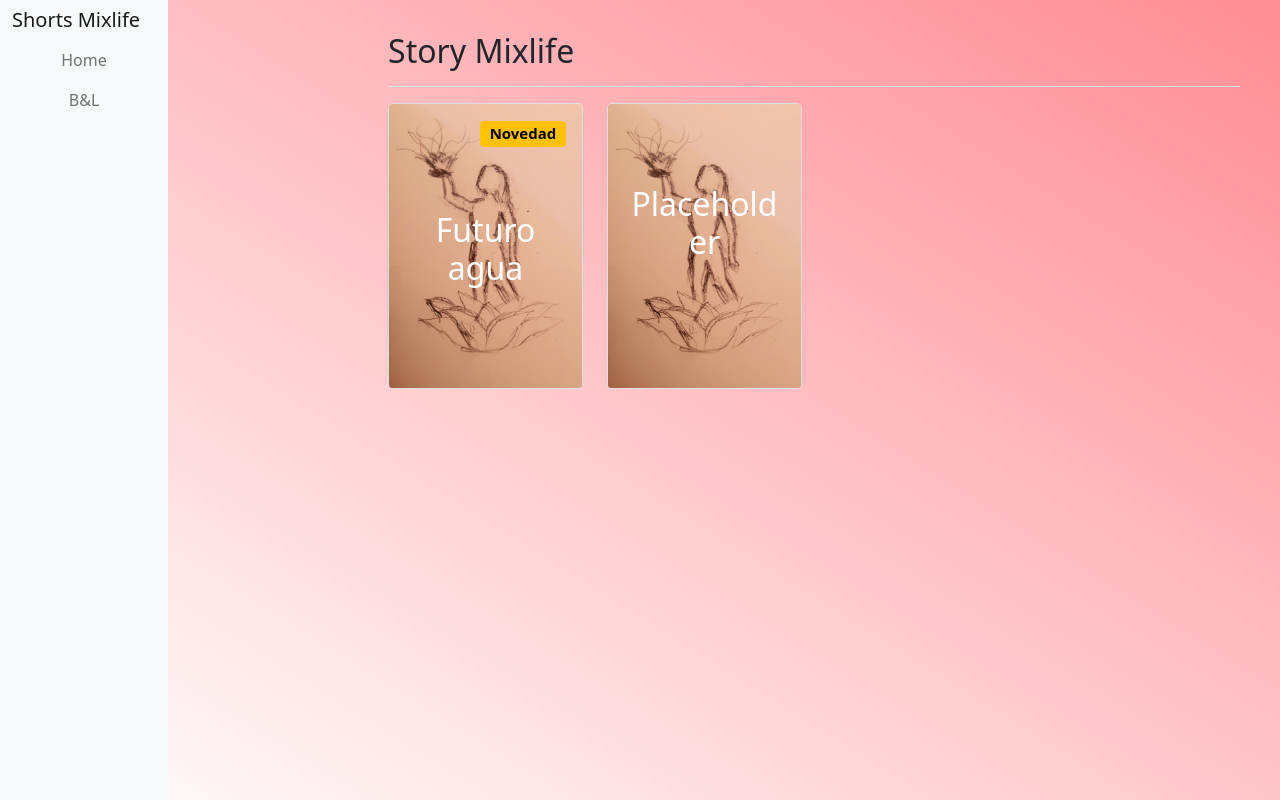
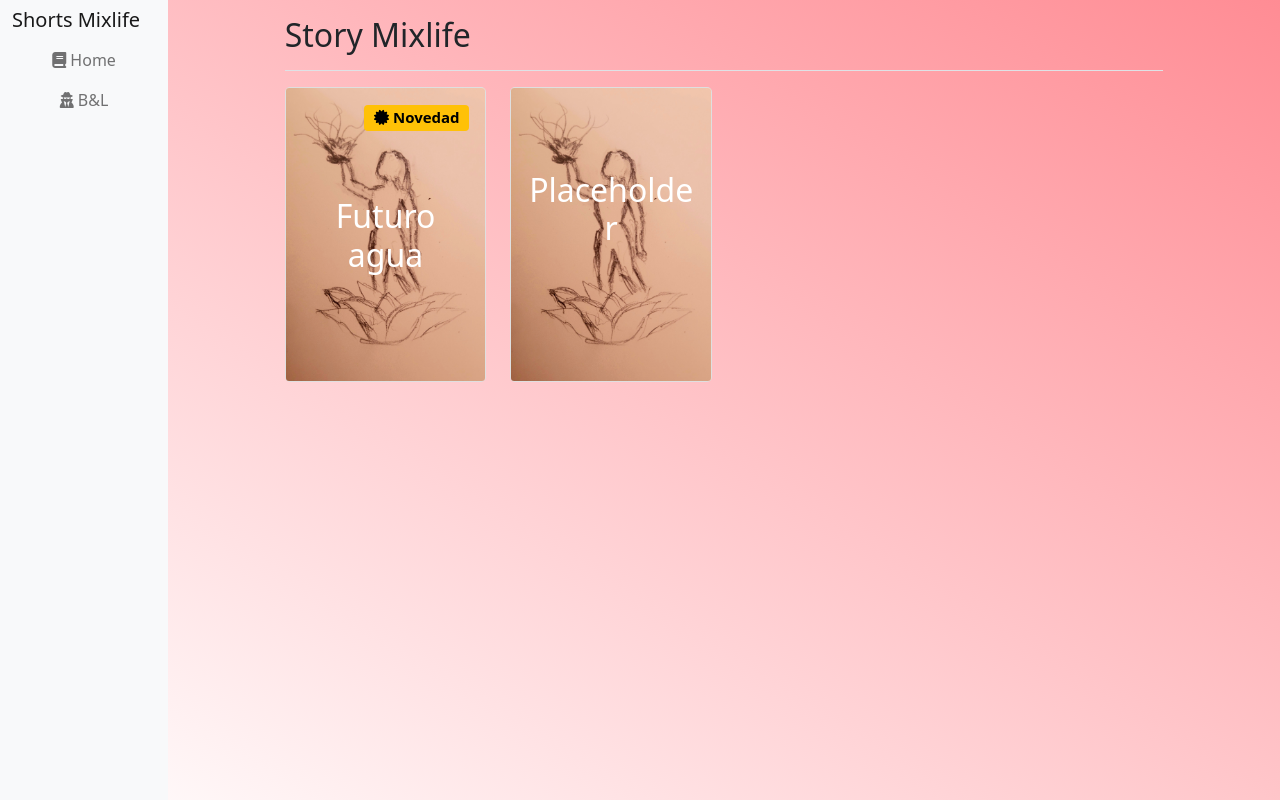
Before and after one commit to DRAKONNN/mixlife, a React (Create React App) app: page /home in a window 1280 px wide. Built offline with nearby package versions, Linux system fonts and the light colour scheme.

Commit message:
changing navbar icons

```diff
--- a/package.json
+++ b/package.json
@@ -3,6 +3,7 @@
   "version": "0.1.0",
   "private": true,
   "dependencies": {
+    "@fortawesome/fontawesome-free": "^6.6.0",
     "@testing-library/jest-dom": "^5.17.0",
     "@testing-library/react": "^13.4.0",
     "@testing-library/user-event": "^13.5.0",
--- a/src/App.js
+++ b/src/App.js
@@ -3,6 +3,7 @@ import './App.css';
 import { BrowserRouter as Router, Routes, Route, Link, Navigate } from 'react-router-dom';
 import Home from './components/Home';
 import BL from './components/BL';
+import '@fortawesome/fontawesome-free/css/all.min.css';
 
 function App() {
   return (
@@ -19,10 +20,14 @@ function App() {
               <div className="collapse navbar-collapse justify-content-center" id="navbarNav">
                 <ul className="navbar-nav flex-lg-column">
                   <li className="nav-item">
-                    <Link className="nav-link" to="/home">Home</Link>
+                    <Link className="nav-link" to="/home">
+                      <i class='fas fa-book'></i> Home
+                    </Link>
                   </li>
                   <li className="nav-item">
-                    <Link className="nav-link" to="/b&l">B&L</Link>
+                    <Link className="nav-link" to="/b&l">
+                      <i class='fas fa-user-secret'></i> B&L
+                      </Link>
                   </li>
                   {/* Puedes agregar más enlaces aquí */}
                 </ul>
@@ -31,7 +36,7 @@ function App() {
           </nav>
 
           {/* Configuración de las rutas */}
-          <div className="flex-grow-1 p-3">
+          <div className="flex-grow-1">
             <Routes>
               <Route path="/home" element={<Home />} />
               <Route path="/b&l" element={<BL />} />
--- a/src/components/BL.js
+++ b/src/components/BL.js
@@ -59,12 +59,11 @@ const BL = () => {
     <div className="container-fluid">
       <div className="row">
         {/* Contenido principal con cards en el centro */}
-        <main className="col-md-9 ms-sm-auto col-lg-10 px-md-4">
+        <main className="col-md-10 col-lg-10 mx-auto px-4">
           <div className="d-flex justify-content-between flex-wrap flex-md-nowrap align-items-center pt-3 pb-2 mb-3 border-bottom">
             <h1 className="h2">B&L</h1>
           </div>
-
-          <div className="row row-cols-1 row-cols-md-2 g-4">
+          <div className="row row-cols-2 row-cols-md-2 g-4">
             <BlTaleList blTales={state.blTales} onCardClick={handleCardClick} />
           </div>
         </main>
--- a/src/components/Home.js
+++ b/src/components/Home.js
@@ -59,12 +59,11 @@ const Home = () => {
     <div className="container-fluid">
       <div className="row">
         {/* Contenido principal con cards en el centro */}
-        <main className="col-md-9 ms-sm-auto col-lg-10 px-md-4">
+        <main className="col-md-10 col-lg-10 mx-auto px-4">
           <div className="d-flex justify-content-between flex-wrap flex-md-nowrap align-items-center pt-3 pb-2 mb-3 border-bottom">
             <h1 className="h2">Story Mixlife</h1>
           </div>
-
-          <div className="row row-cols-1 row-cols-md-2 g-4">
+          <div className="row row-cols-2 row-cols-md-2 g-4">
             <ShortList shorts={state.shorts} onCardClick={handleCardClick} />
           </div>
         </main>
```
Also changed, not shown: 1 other file (tests, documents, lock files or other folders).
